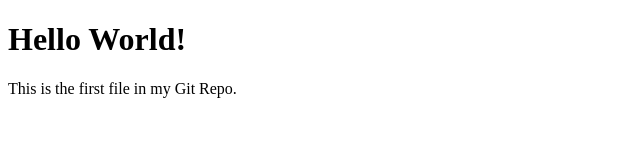
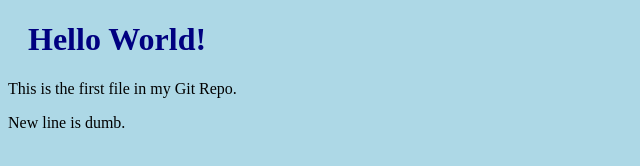
Before and after one commit to PrawinKiritharan/myGit, a plain HTML site: page index.html in a window 1280 px wide. Shown: the whole page, without its empty margins (0-640 px from the left). Drawn offline with Linux system fonts and the light colour scheme.

Commit message:
Updated index.html with a new line and appended grammar

```diff
--- a/index.html
+++ b/index.html
@@ -4,11 +4,13 @@
 
     <head>
         <title>Hello World!</title>
+        <link rel = "stylesheet" href = "bluestyle.css">
     </head>
 
     <body>
         <h1>Hello World!</h1>
         <p>This is the first file in my Git Repo.</p>
+        <p>New line is dumb.</p>
     </body>
 
 </html>
```
